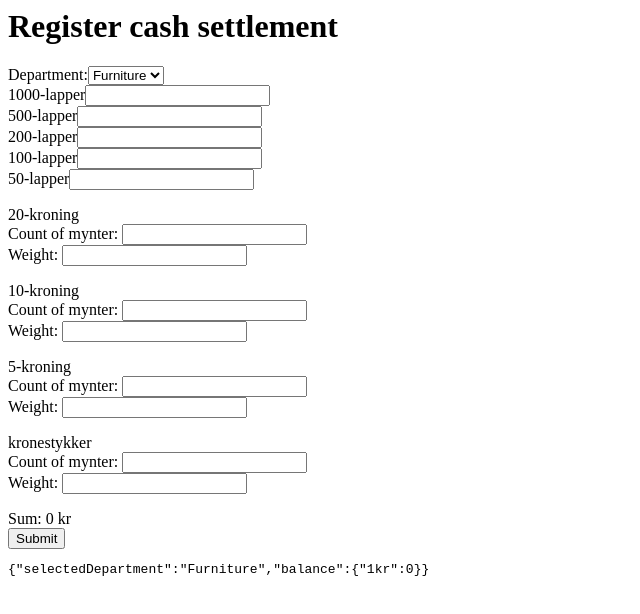
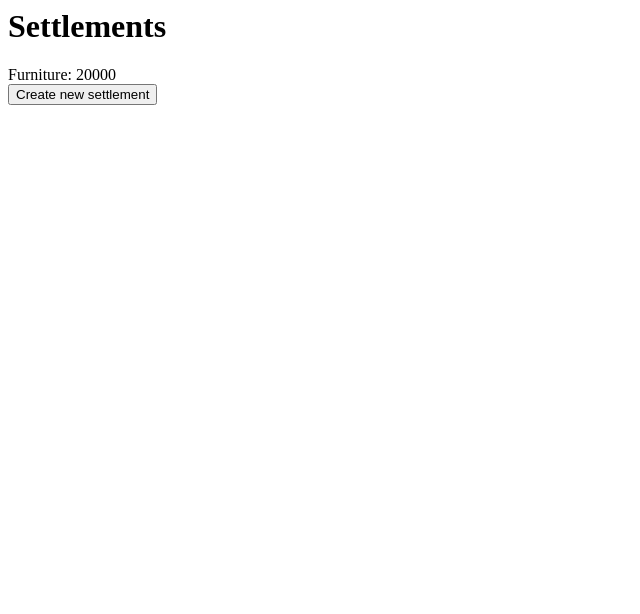
Before and after one commit to kristiania-pg6301-2024/pg6301-frontend-programming, a React (Vite) app in the folder client/: page / in a window 1280 px wide. Shown: the top 614 px of the page, without its empty margins (0-640 px from the left). Built offline with nearby package versions, Linux system fonts and the light colour scheme.

Commit message:
Show all settlements in list

```diff
--- a/client/src/modules/app/application.jsx
+++ b/client/src/modules/app/application.jsx
@@ -1,7 +1,44 @@
-import React from "react";
+import React, {useEffect, useRef, useState} from "react";
 import {SubmitSettlementForm} from "../settlement/submitSettlementForm";
+import {sumBalance} from "../settlement/money";
 
 
 export function Application() {
-    return <SubmitSettlementForm />
+    const [settlements, setSettlements] = useState([
+        { selectedDepartment: "Furniture", balance: { "10kr": 2000 }}
+
+        ]
+    );
+
+    const [showsSettlementDialog, setShowsSettlementDialog] = useState(false)
+
+    const dialogRef = useRef()
+
+    useEffect(() => {
+        if (showsSettlementDialog) {
+            dialogRef.current.showModal();
+        } else {
+            dialogRef.current.close();
+        }
+    }, [showsSettlementDialog])
+    useEffect(() => {
+        dialogRef.current.addEventListener("close", () => setShowsSettlementDialog(false))
+    }, [dialogRef])
+
+    return <>
+        <h1>Settlements</h1>
+        {settlements.map(s => <div>
+            {s.selectedDepartment}: {sumBalance(s.balance)}
+        </div>)}
+
+        <dialog ref={dialogRef}>
+            <SubmitSettlementForm onNewSettlement={s => {
+                setSettlements(old => [...old, s]);
+                setShowsSettlementDialog(false);
+            }} />
+            <button onClick={() => setShowsSettlementDialog(false)}>Dismiss</button>
+        </dialog>
+
+        <button onClick={() => setShowsSettlementDialog(true)}>Create new settlement</button>
+        </>
 }
--- /dev/null
+++ b/client/src/modules/settlement/money.js
@@ -0,0 +1,28 @@
+export const billTypes = [
+    {key: "1000kr", value: 1000, label: "1000-lapper"},
+    {key: "500kr", value: 500, label: "500-lapper"},
+    {key: "200kr", value: 200, label: "200-lapper"},
+    {key: "100kr", value: 100, label: "100-lapper"},
+    {key: "50kr", value: 50, label: "50-lapper"},
+]
+export const coinTypes = [
+    {key: "20kr", value: 20, label: "20-kroning", weightGrams: 9.9},
+    {key: "10kr", value: 10, label: "10-kroning", weightGrams: 6.8},
+    {key: "5kr", value: 5, label: "5-kroning", weightGrams: 7.85},
+    {key: "1kr", value: 1, label: "kronestykker", weightGrams: 4.35},
+];
+
+export function sumBalance(balance) {
+    let result = 0;
+    for (const denomination of billTypes) {
+        if (denomination.key in balance) {
+            result += denomination.value * balance[denomination.key];
+        }
+    }
+    for (const denomination of coinTypes) {
+        if (denomination.key in balance) {
+            result += denomination.value * balance[denomination.key];
+        }
+    }
+    return result;
+}
--- a/client/src/modules/settlement/submitSettlementForm.jsx
+++ b/client/src/modules/settlement/submitSettlementForm.jsx
@@ -1,39 +1,11 @@
 import React, {useMemo, useState} from "react";
 import {CoinInput} from "../app/coinInput";
+import {billTypes, coinTypes, sumBalance} from "./money";
 
-const billTypes = [
-    {key: "1000kr", value: 1000, label: "1000-lapper"},
-    {key: "500kr", value: 500, label: "500-lapper"},
-    {key: "200kr", value: 200, label: "200-lapper"},
-    {key: "100kr", value: 100, label: "100-lapper"},
-    {key: "50kr", value: 50, label: "50-lapper"},
-]
-const coinTypes = [
-    {key: "20kr", value: 20, label: "20-kroning", weightGrams: 9.9},
-    {key: "10kr", value: 10, label: "10-kroning", weightGrams: 6.8},
-    {key: "5kr", value: 5, label: "5-kroning", weightGrams: 7.85},
-    {key: "1kr", value: 1, label: "kronestykker", weightGrams: 4.35},
-];
-
-export function SubmitSettlementForm() {
+export function SubmitSettlementForm({onNewSettlement}) {
     const [selectedDepartment, setSelectedDepartment] = useState("Furniture");
 
     const [balance, setBalance] = useState({});
-
-    const sum = useMemo(() => {
-        let result = 0;
-        for (const denomination of billTypes) {
-            if (denomination.key in balance) {
-                result += denomination.value * balance[denomination.key];
-            }
-        }
-        for (const denomination of coinTypes) {
-            if (denomination.key in balance) {
-                result += denomination.value * balance[denomination.key];
-            }
-        }
-        return result;
-    }, [balance])
 
     const departmentOptions = [
         "Cafe",
@@ -46,7 +18,13 @@ export function SubmitSettlementForm() {
         selectedDepartment,
         balance
     };
-    return <form>
+
+    function handleSubmit(e) {
+        e.preventDefault();
+        onNewSettlement(settlementReport);
+    }
+
+    return <form onSubmit={handleSubmit}>
         <h1>Register cash settlement</h1>
 
         <div>
@@ -76,7 +54,7 @@ export function SubmitSettlementForm() {
             }))}
         />)}
         <div>
-            Sum: {sum} kr
+            Sum: {sumBalance(balance)} kr
         </div>
         <div>
             <button>Submit</button>
```
